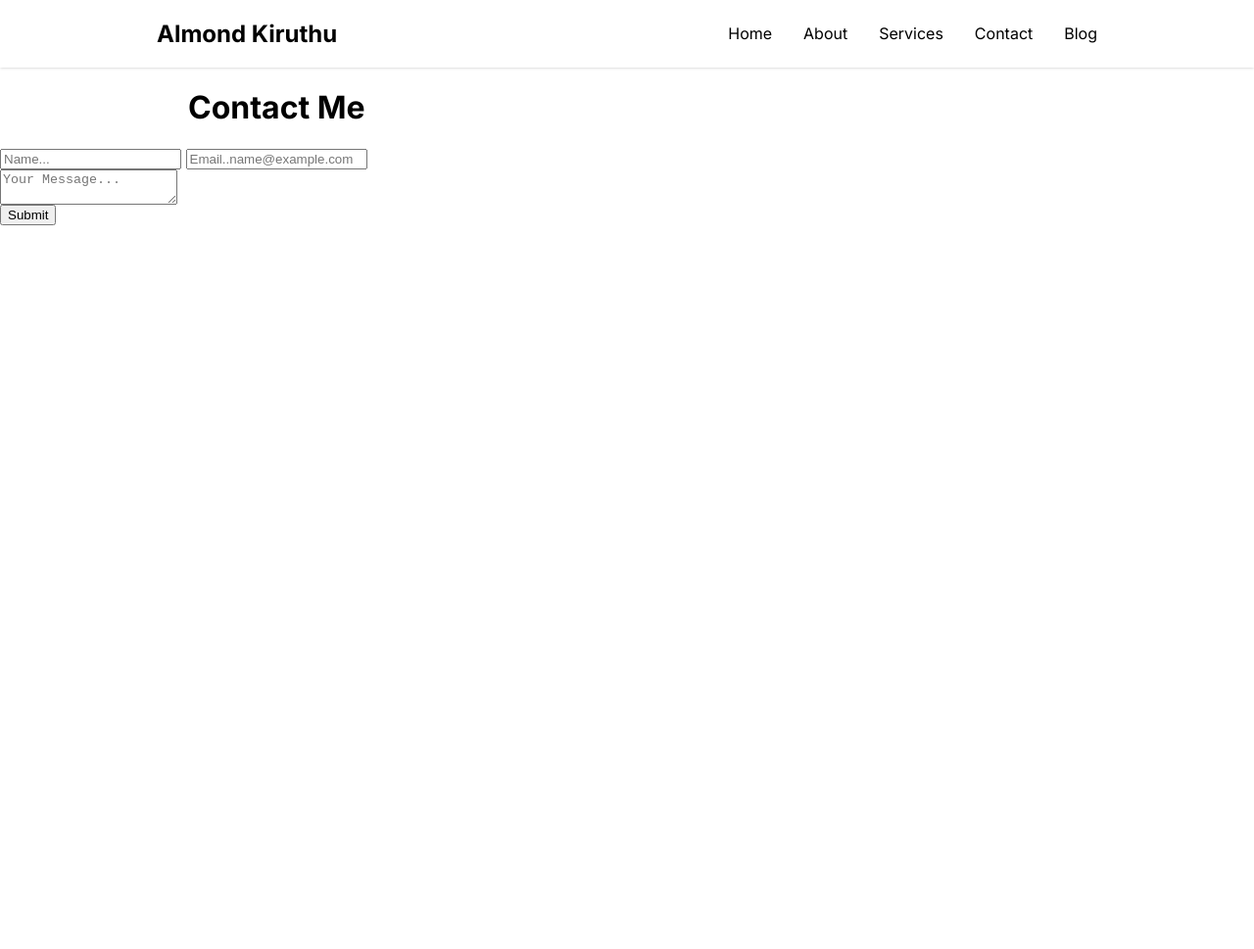
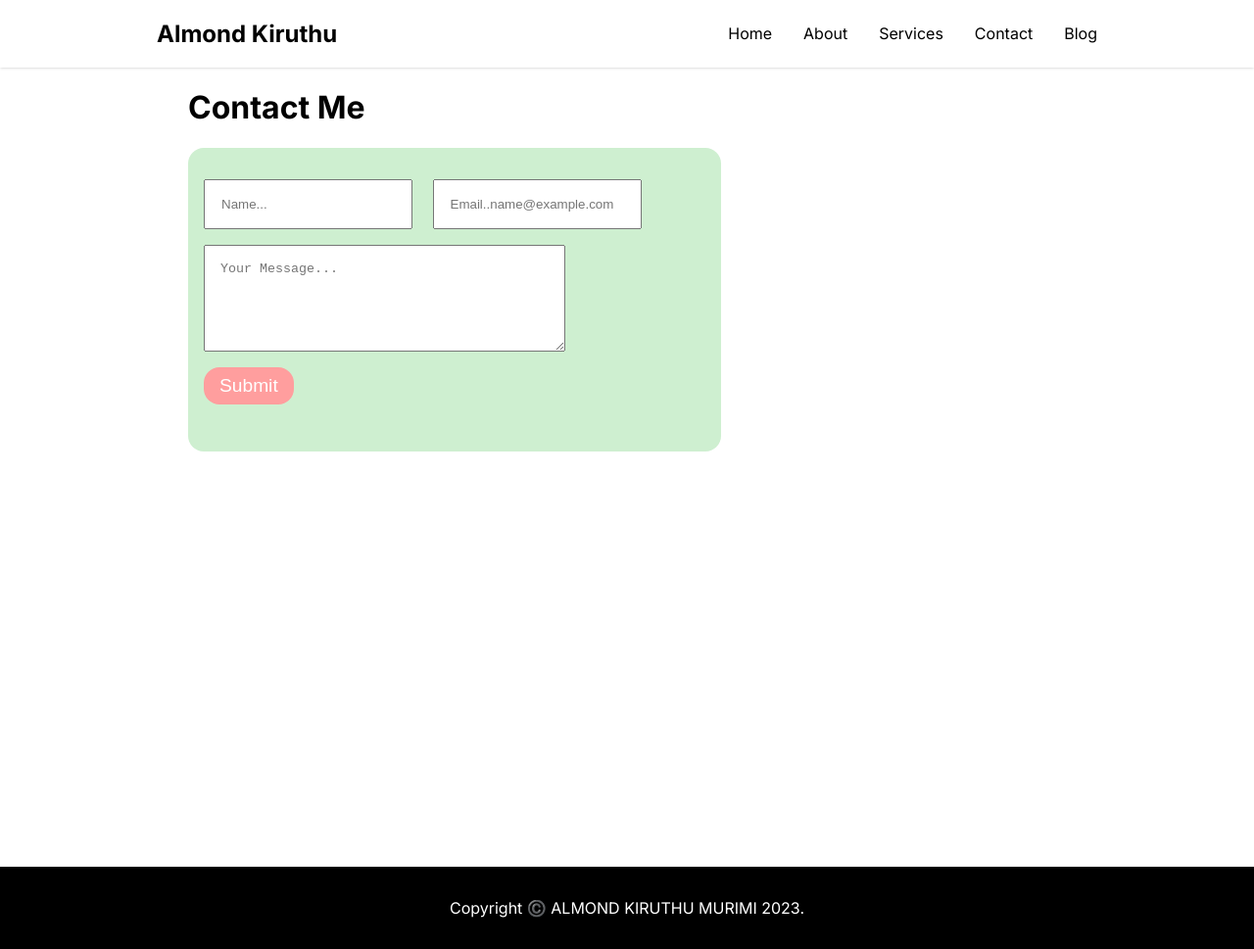
Before and after one commit to almondkiruthu/dwelling, a plain HTML site: page contact.html in a window 1280 px wide. Shown: the whole page at 98% size. Before the commit the page ends 800 px from the top, so only its background shows below. Drawn offline with Linux system fonts and the light colour scheme.

Commit message:
Create the ofrm and added all the styles

```diff
--- a/contact.html
+++ b/contact.html
@@ -52,14 +52,18 @@
         <textarea
           name="message"
           id="messageField"
+          cols="40"
+          rows="5"
           placeholder="Your Message..."
         ></textarea>
-        <div>
+        <div class="submitBtn__holder">
           <button type="submit" id="btn">Submit</button>
         </div>
       </form>
     </div>
-
+    <footer class="footer contact__footer">
+      <p class="footer-text">Copyright ©️ ALMOND KIRUTHU MURIMI 2023.</p>
+    </footer>
     <script src="index.js"></script>
   </body>
 </html>
--- a/index.css
+++ b/index.css
@@ -4,14 +4,14 @@ html {
 body {
   margin: 0px;
   padding: 0px;
-  font-family: "Inter", sans-serif;
+  font-family: 'Inter', sans-serif;
 }
 .navbar {
   display: flex;
   justify-content: space-between;
   padding: 0rem 10rem;
   flex-wrap: wrap;
-  font-family: "Inter", sans-serif;
+  font-family: 'Inter', sans-serif;
   box-shadow: 0 1px 3px 0 rgb(0 0 0 / 0.1), 0 1px 2px -1px rgb(0 0 0 / 0.1);
 }
 .navbar h1 a {
@@ -31,7 +31,7 @@ body {
   display: flex;
   justify-content: space-between;
   padding-left: 12rem;
-  font-family: "Inter", sans-serif;
+  font-family: 'Inter', sans-serif;
 }
 /* ########################
 The container styles
@@ -105,9 +105,54 @@ The container styles
   color: white;
   padding: 1rem 0rem;
   text-align: center;
-  font-family: "Inter", sans-serif;
+  font-family: 'Inter', sans-serif;
   width: 100%;
   background-color: black;
 }
 
 /* contact form styles */
+.contact__form__holder {
+  display: flex;
+  justify-content: flex-start;
+  margin-left: 12rem;
+  max-width: 40%;
+  /* border: 11px solid #8e9ef2; */
+  font-family: 'Inter', sans-serif;
+  background-color: #ceefd0;
+  border-radius: 1rem;
+  padding: 1rem;
+}
+.contact__form__holder:hover {
+  box-shadow: 20px 20px 60px #c8c7c7, -20px -20px 60px #ffffff;
+}
+.contact__form {
+  padding: 10rem;
+}
+.input-fields {
+  padding: 1rem 0;
+}
+#nameField {
+  padding: 1rem;
+}
+#emailField {
+  padding: 1rem;
+  margin-left: 1rem;
+}
+#messageField {
+  padding: 1rem;
+}
+.submitBtn__holder {
+  padding: 1rem 0;
+}
+#btn {
+  padding: 0.5rem 1rem;
+  background-color: #ff9e9e;
+  border: none;
+  border-radius: 1rem;
+  color: white;
+  font-size: 1.2rem;
+  cursor: pointer;
+}
+.contact__footer {
+  margin-top: 26.5rem;
+}
```
